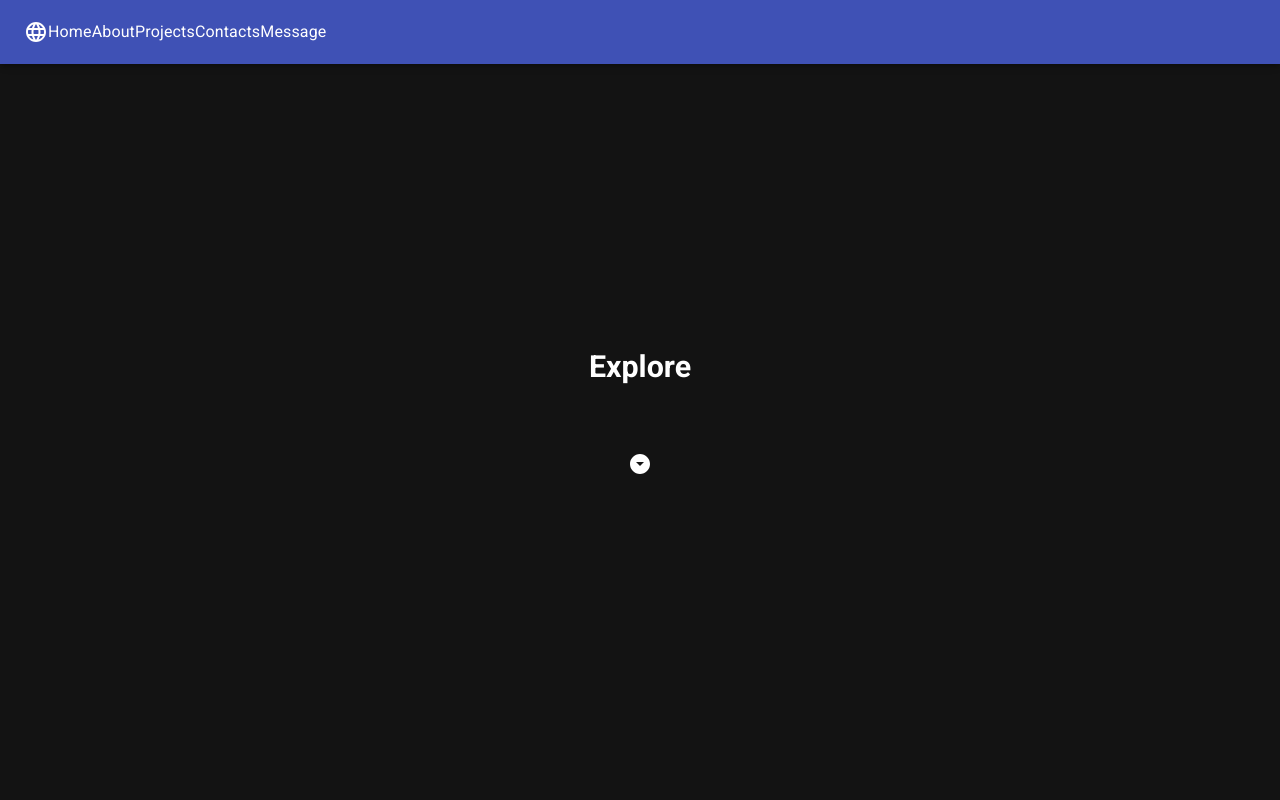
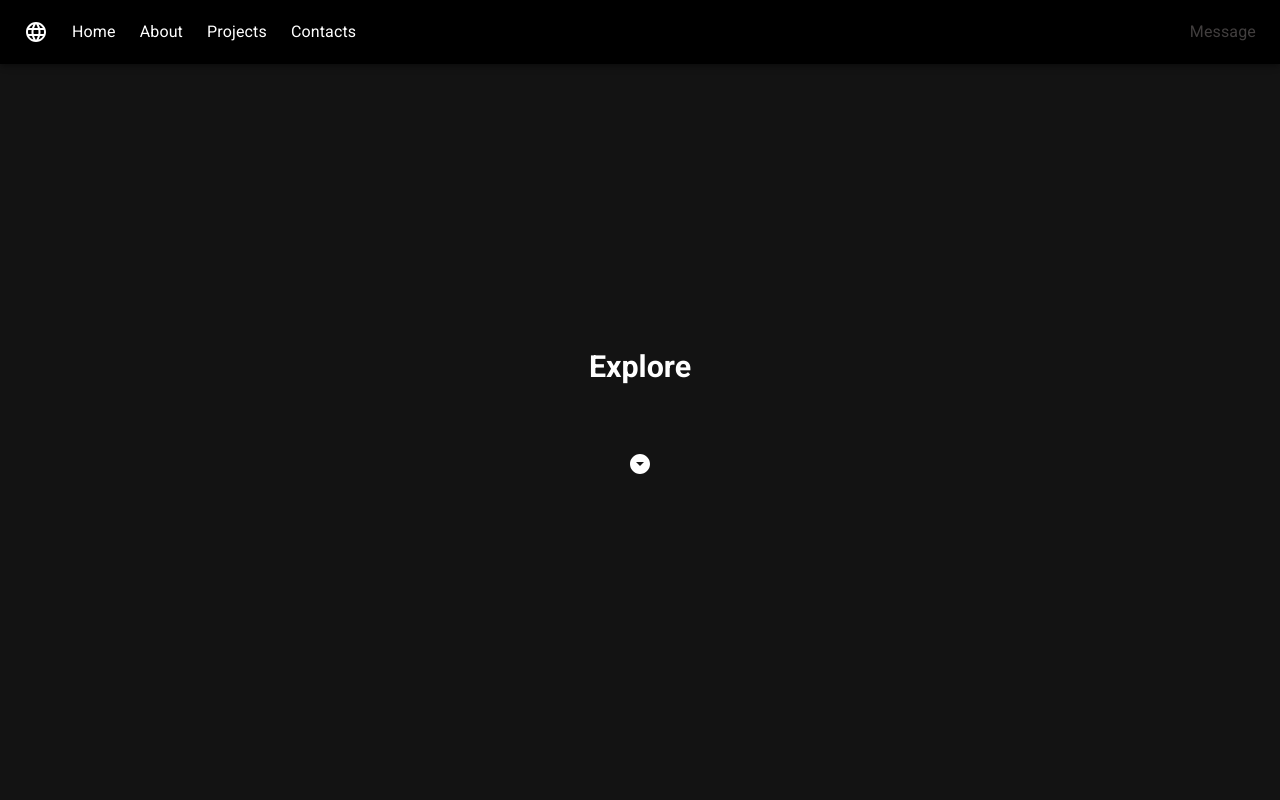
Before and after one commit to setoi1/React-Personal-Portfolio, a React (Create React App) app: page / in a window 1280 px wide. Shown: the top 800 px of the page. Built offline with nearby package versions, Linux system fonts and the light colour scheme.

Commit message:
Fixed right-side margin

```diff
--- a/src/App.css
+++ b/src/App.css
@@ -1,5 +1,9 @@
 body {
   font-family: 'Roboto';
+  width: 100%;
+  margin: 0px;
+  padding: 0px;
+  overflow-x: hidden;
 }
 
 .App {
@@ -8,12 +12,12 @@ body {
 
 /*-------------------------*/
 
-.default-navbar-nav {
+.navbar-nav {
   height: 5vh;
   background-color: black;
 }
 
-  .default-navbar-navlink {
+  .navbar-navlink {
     display: flex;
     align-items: center;
     padding-left: 24px;
@@ -24,18 +28,18 @@ body {
     cursor: pointer;
   }
 
-  .default-navbar-navlink:last-child {
+  .navbar-navlink:last-child {
+    color: rgb(65, 62, 62);
     margin-left: auto;
   }
 
-  .default-navbar-navlink:hover, .default-navbar-navlink:active {
+  .navbar-navlink:hover, .navbar-navlink:active {
     color: rgb(163, 161, 161);
   }
 
   .navbar-icon {
     color: white;
   }
-
 
 .section-header-text {
   display: flex;
@@ -69,11 +73,12 @@ body {
   flex-direction: column;
   justify-content: center;
   text-align: center;
-  margin-left: 30rem;
-  margin-right: 30rem;
+
 }
 
   .about-container {
+    margin-left: 30rem;
+    margin-right: 30rem;
     color: white;
   }
 
@@ -87,10 +92,6 @@ body {
   flex-direction: column;
   justify-content: center;
 }
-
-  .projects-container {
-
-  }
 
   .projects-container-items {
     display: flex;
```
